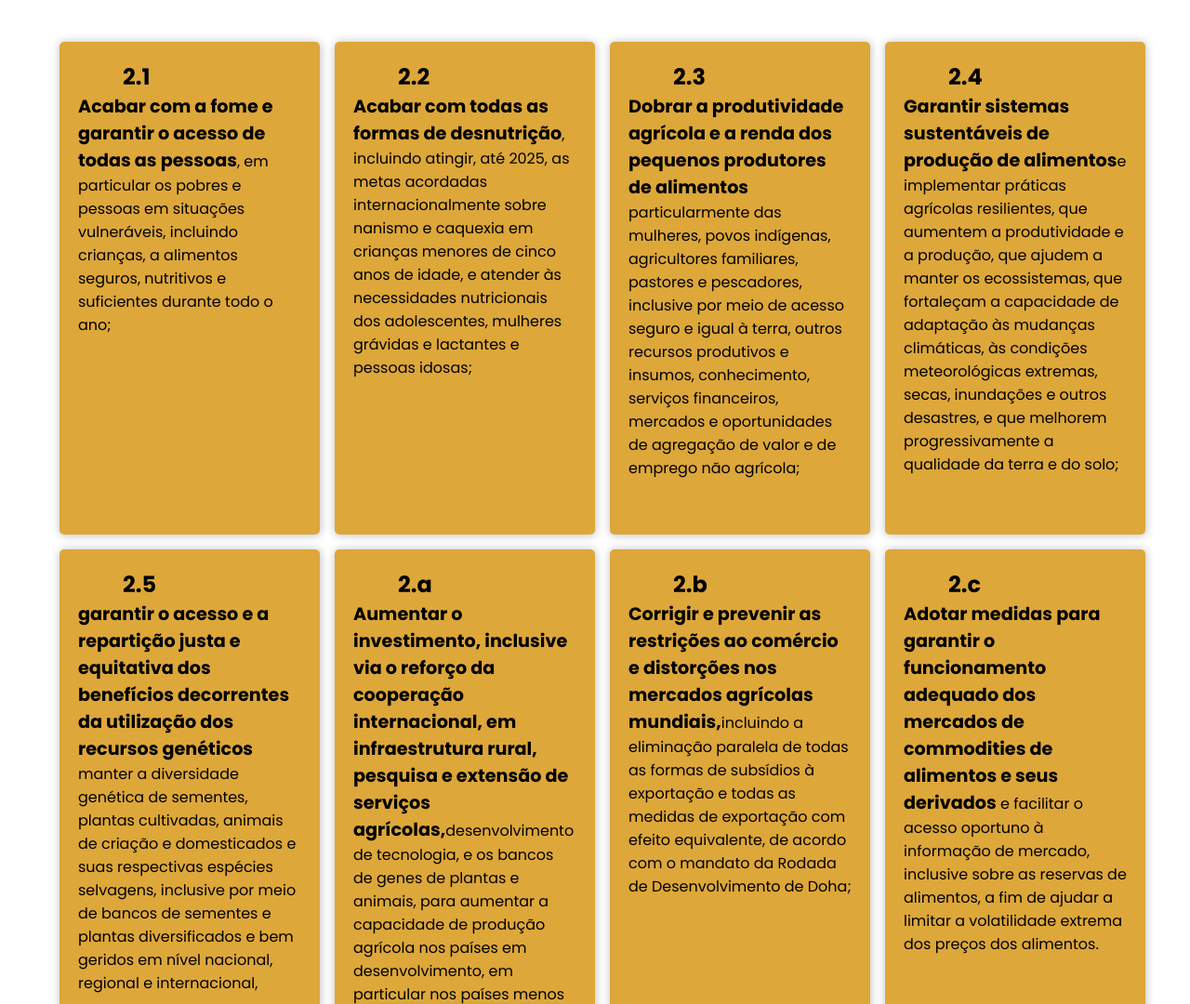
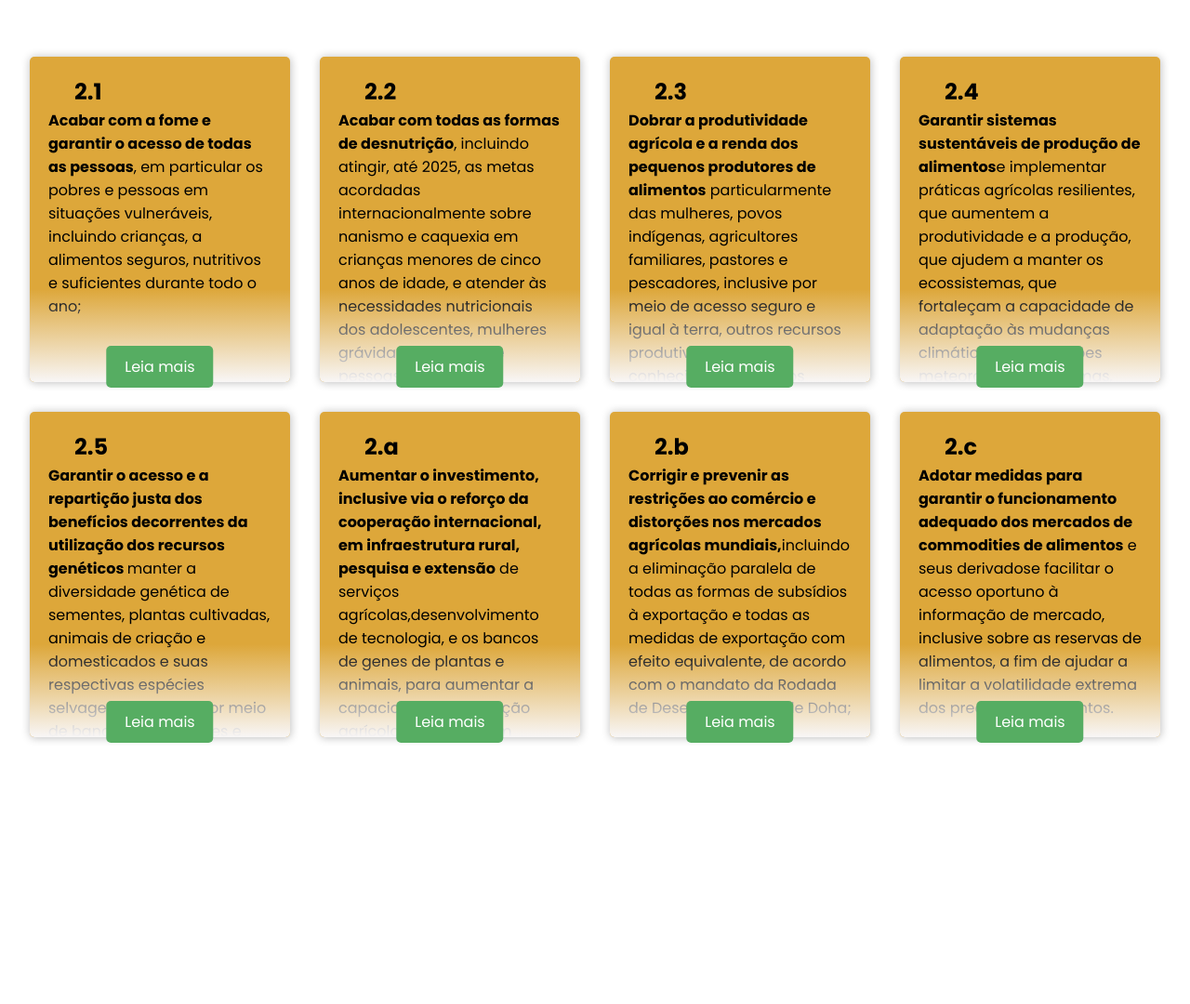
Before and after one commit to GabriellaMansur/ElasnaTech, a plain HTML site: page fomeZero/index.html in a window 1280 px wide. Shown: the part 1668-2748 px from the top of the page at 93% size. After the commit the page ends 2477 px from the top, so only its background shows below. Drawn offline with nearby package versions, Linux system fonts and the light colour scheme.

Commit message:
goals ods added

```diff
--- a/fomeZero/index.html
+++ b/fomeZero/index.html
@@ -80,46 +80,85 @@
         <h2>Metas da ODS 2</h2>
         <div class="carousel">
             <div class="carousel-item">
+                <div class="carousel-content">
                     <h2>2.1</h2>
                     <p><strong>Acabar com a fome e garantir o acesso de todas as pessoas</strong>, em particular os pobres e pessoas em situações vulneráveis,
                     incluindo crianças, a alimentos seguros, nutritivos e suficientes durante todo o ano;</p>
                 </div>
+                <button class="read-more">Leia mais</button>
+            </div>
+
+
             <div class="carousel-item">
+                <div class="carousel-content">
                     <h2>2.2</h2>
                     <p><strong>Acabar com todas as formas de desnutrição</strong>, incluindo atingir, até 2025, as metas acordadas internacionalmente sobre nanismo
                     e caquexia em crianças menores de cinco anos de idade, e atender às necessidades nutricionais dos adolescentes, mulheres grávidas e lactantes e pessoas idosas;</p>
                 </div>
+                <button class="read-more">Leia mais</button>
+            </div>
+
+
             <div class="carousel-item">
+                <div class="carousel-content">
                     <h2>2.3</h2>
                     <p><strong>Dobrar a produtividade agrícola e a renda dos pequenos produtores de alimentos</strong> particularmente das mulheres, povos indígenas, agricultores
                     familiares, pastores e pescadores, inclusive por meio de acesso seguro e igual à terra, outros recursos produtivos e insumos, conhecimento, serviços financeiros,
                     mercados e oportunidades de agregação de valor e de emprego não agrícola;</p>
                 </div>
+                <button class="read-more">Leia mais</button>
+            </div>
+
             <div class="carousel-item">
+                <div class="carousel-content">
                 <h2>2.4</h2>
                 <p><strong>Garantir sistemas sustentáveis de produção de alimentos</strong>e implementar práticas agrícolas resilientes, que aumentem a produtividade e a produção,
                 que ajudem a manter os ecossistemas, que fortaleçam a capacidade de adaptação às mudanças climáticas, às condições meteorológicas extremas, secas, inundações e outros desastres, e que melhorem progressivamente a qualidade da terra e do solo;</p>
                 </div>
+                <button class="read-more">Leia mais</button>
+            </div>
+
+
+
             <div class="carousel-item">
+                <div class="carousel-content">
                 <h2>2.5</h2>
-                <p><strong>garantir o acesso e a repartição justa e equitativa dos benefícios decorrentes da utilização dos recursos genéticos </strong>manter a diversidade genética de sementes, plantas cultivadas, animais de criação e domesticados e suas respectivas
+                <p><strong>Garantir o acesso e a repartição justa  dos benefícios decorrentes da utilização dos recursos genéticos </strong>manter a diversidade genética de sementes, plantas cultivadas, animais de criação e domesticados e suas respectivas
                 espécies selvagens, inclusive por meio de bancos de sementes e plantas diversificados e bem geridos em nível nacional, regional e internacional,</p>
                 </div>
+                <button class="read-more">Leia mais</button>
+            </div>
+
+
             <div class="carousel-item">
+                <div class="carousel-content">
                     <h2>2.a</h2>
-                <p><strong>Aumentar o investimento, inclusive via o reforço da cooperação internacional, em infraestrutura rural, pesquisa e extensão de serviços agrícolas,</strong>desenvolvimento de tecnologia, e os bancos de genes de plantas e animais, para aumentar
+                    <p><strong>Aumentar o investimento, inclusive via o reforço da cooperação internacional, em infraestrutura rural, pesquisa e extensão</strong> de serviços agrícolas,desenvolvimento de tecnologia, e os bancos de genes de plantas e animais, para aumentar
                     a capacidade de produção agrícola nos países em desenvolvimento, em particular nos países menos desenvolvidos;</p>
                 </div>
+                <button class="read-more">Leia mais</button>
+            </div>
+
+
             <div class="carousel-item">
+                <div class="carousel-content">
                     <h2>2.b</h2>
                     <p><strong>Corrigir e prevenir as restrições ao comércio e distorções nos mercados agrícolas mundiais,</strong>incluindo a eliminação paralela de todas as formas de subsídios à exportação e todas as medidas de exportação com efeito equivalente, de acordo
                     com o mandato da Rodada de Desenvolvimento de Doha;</p>
                 </div>
+                <button class="read-more">Leia mais</button>
+            </div>
+
+
             <div class="carousel-item">
+                <div class="carousel-content">
                     <h2>2.c</h2>
-                <p><strong>Adotar medidas para garantir o funcionamento adequado dos mercados de commodities de alimentos e seus derivados</strong> e facilitar o acesso oportuno à informação de mercado, inclusive sobre as reservas de alimentos, a fim de ajudar a limitar
+                    <p><strong>Adotar medidas para garantir o funcionamento adequado dos mercados de commodities de alimentos</strong>  e seus derivadose facilitar o acesso oportuno à informação de mercado, inclusive sobre as reservas de alimentos, a fim de ajudar a limitar
                     a volatilidade extrema dos preços dos alimentos.</p>
                 </div>
+                <button class="read-more">Leia mais</button>
+            </div>
+
         </div>
     </section>
 
--- a/fomeZero/script.js
+++ b/fomeZero/script.js
@@ -35,3 +35,34 @@ function animationMenu() {
     btnAnimation.classList.toggle('active');
 
 }
+
+/*const button = document.querySelectorAll('.read-more');
+
+button.addEventListener('click', function() {
+    console.log("BUtaooo")
+    const card = document.querySelectorAll('.carousel-item');
+    card.classList.toggle('active-card');
+
+    if (card.classList.contains('active-card')) {
+        return this.button.textContent = 'Leia menos';
+    }
+
+    button.textContent = 'Leia mais';
+});*/
+
+// Selecione todos os botões com a classe .read-more
+const buttons = document.querySelectorAll('.read-more');
+
+// Adicione um evento de clique a cada botão
+buttons.forEach(button => {
+    button.addEventListener('click', function() {
+        const card = this.parentElement; // Encontre o elemento de conteúdo pai deste botão
+        card.classList.toggle('active-card');
+
+        if (card.classList.contains('active-card')) {
+            this.textContent = 'Leia menos';
+        } else {
+            this.textContent = 'Leia mais';
+        }
+    });
+});
--- a/fomeZero/style.css
+++ b/fomeZero/style.css
@@ -35,7 +35,8 @@ body {
     left: 0;
     transition: 1s;
     flex-grow: 1;
-    overflow-x: hidden;
+    z-index: 99;
+
 }
 
 #header.scrolling {
@@ -184,39 +185,101 @@ body {
 
 .wrapper {
     display: flex;
-    flex-wrap: wrap;
+    flex-direction: column;
     margin-top: 5em;
     width: 100%;
-    height: 100vh;
+    max-height: calc(100vh - 58px);
+    /*overflow-y: hidden;*/
+
 }
 
 .wrapper h2 {
+    margin-top: 0;
+    margin-bottom: 0;
     margin-left: 2em;
 }
 
+.carousel-item {
+    position: relative;
+    overflow-y: hidden;
+}
+
 .carousel {
+
     display: flex;
     flex-wrap: wrap;
+    justify-content: center;
+    align-items: center;
+    margin-top: 3rem;
+    max-width: 100%;
+    /*display: flex;
+    flex-direction: column;
+    justify-content: center;
+    align-items: center;
     max-width: 100%;
     justify-content: center;
-    margin-top: 2em;
+    margin-top: 2em;*/
+
 }
 
-.carousel-item {
+.carousel-content {
     background-color: #DDA73A;
     max-width: 280px;
-    height: 530px;
-    margin: 1rem 0 0 1rem;
+    height: 350px;
+    margin: 1rem;
     border-radius: 5px;
-    padding: 20px;
     font-size: 1rem;
     box-shadow: 0.5px 0.5px 10px 0.5px rgba(0, 0, 0, 0.247);
+    position: relative;
+    overflow-y: hidden;
 }
 
-.carousel-item strong {
-    font-size: 1.2rem;
+.carousel-content::before {
+    content: '';
+    position: absolute;
+    bottom: 0;
+    width: 280px;
+    height: 100px;
+    background: linear-gradient(transparent, #f8f6f6);
 }
 
+.carousel-content p {
+    padding: 0px 20px 20px 20px;
+    margin: 0;
+}
+
+.carousel-content h2 {
+    padding-top: 20px;
+    margin-bottom: 1px;
+}
+
+.read-more {
+    position: absolute;
+    bottom: 10px;
+    left: 50%;
+    transform: translateX(-50%);
+    /* Estilos adicionais para o botão "Leia mais" */
+    background-color: #56AD62;
+    color: white;
+    cursor: pointer;
+    font-size: 1rem;
+    padding: 10px 20px;
+    border: none;
+    border-radius: 5px;
+    transition: background-color 0.3s;
+}
+
+.read-more:hover {
+    background-color: #316934;
+}
+
+.carousel-item.active-card .carousel-content {
+    height: 500px;
+}
+
+.carousel-item.active-card .carousel-content::before {
+    visibility: hidden;
+}
 
 /* Menu Mobile */
 .menu-mobile {
```
Lines whose indentation alone changed are shown as unchanged.
